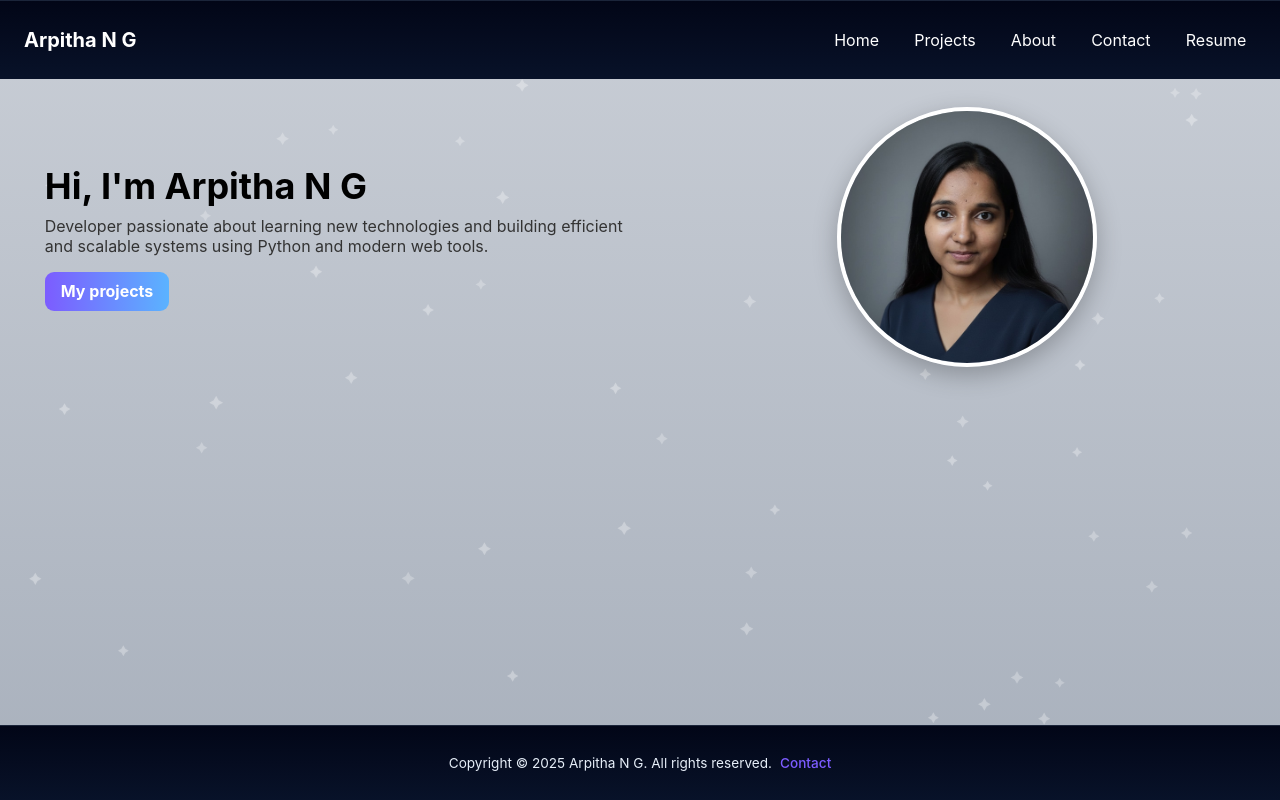
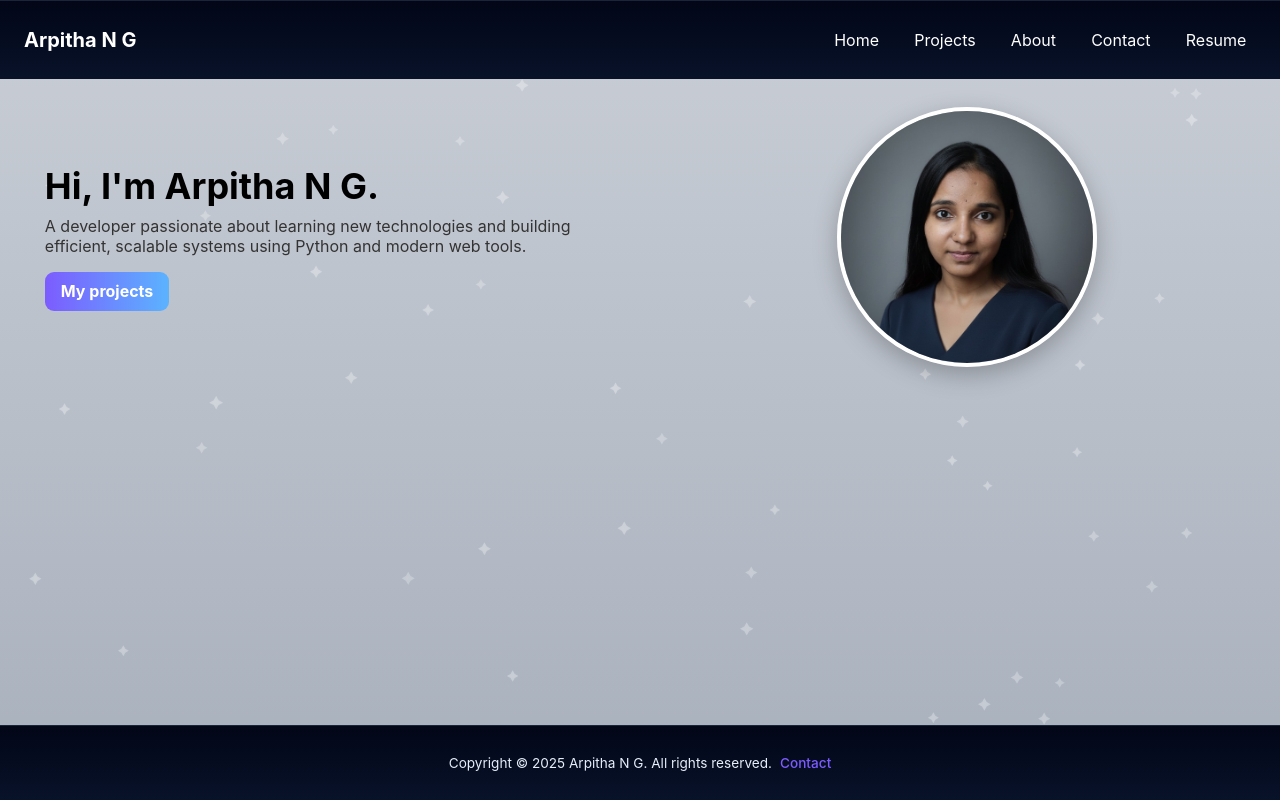
Before and after one commit to Arpitha4/portfolio_django, a Django app: page / in a window 1280 px wide. Run offline with Django 4.2, Linux system fonts and the light colour scheme.

Commit message:
update index.html

```diff
--- a/portfolio/templates/portfolio/index.html
+++ b/portfolio/templates/portfolio/index.html
@@ -5,8 +5,8 @@
 <section class="hero">
     <div class="container hero-inner">
         <div>
-            <h1>Hi, I'm Arpitha N G</h1>
-            <p>Developer passionate about learning new technologies and building efficient and scalable systems using
+            <h1>Hi, I'm Arpitha N G.</h1>
+            <p>A developer passionate about learning new technologies and building efficient, scalable systems using
                 Python and modern web tools.</p>
             <a class="btn" href="{% url 'portfolio:projects' %}">My projects</a>
         </div>
```
